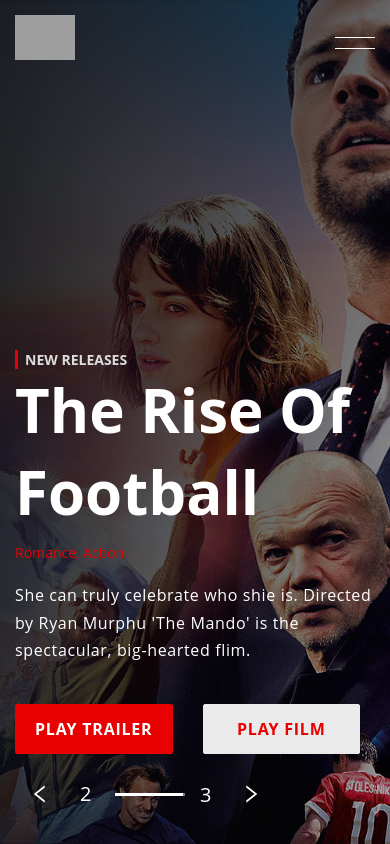
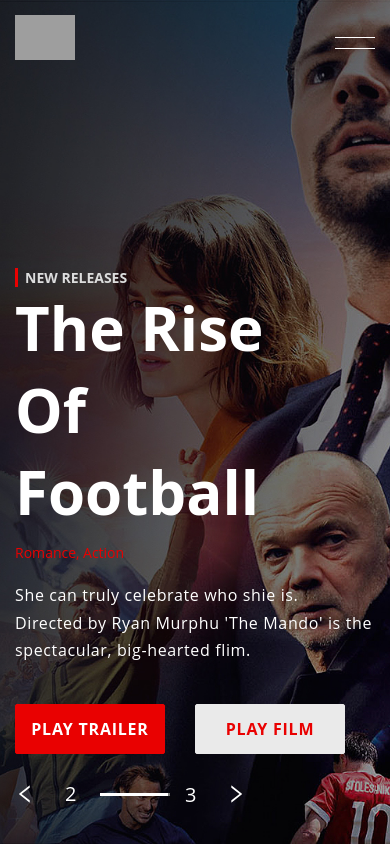
Before and after one commit to xizot/movie-reactjs, a React (Create React App) app: page / in a window 390 px wide. Shown: the top 844 px of the page. Built offline with nearby package versions, Linux system fonts and the light colour scheme; no server answers; grey boxes are pictures that could not be loaded.

Commit message:
fix mainvisual

```diff
--- a/src/assets/sass/1_layout/_layout.scss
+++ b/src/assets/sass/1_layout/_layout.scss
@@ -3,9 +3,13 @@
     width: 1200px;
     @include breakpoint(pro) {
         width: 100%;
-        padding: 0 30px;
+        padding: 0 70px;
     }
     @include breakpoint(tab) {
+        width: 100%;
+        padding: 0 45px;
+    }
+    @include breakpoint(sp) {
         width: 100%;
         padding: 0 15px;
     }
--- a/src/assets/sass/3_components/_slide.scss
+++ b/src/assets/sass/3_components/_slide.scss
@@ -10,6 +10,12 @@
             height: 100%;
         }
     }
+    &__prev.slick-arrow{
+        margin: 0 30px 0 0;
+    }
+    &__next.slick-arrow{
+        margin: 0 0 0 30px;
+    }
     &__controller {
         display: -webkit-box;
         display: flex;
@@ -18,11 +24,14 @@
         position: absolute;
         bottom: 30px;
 
-        right: 20px;
+        right: 50px;
         z-index: 2;
         @include breakpoint(tab) {
             right: unset;
-            left: 0;
+            left: 45px;
+        }
+        @include breakpoint(sp) {
+            left: 15px;
         }
     }
     &__item {
@@ -43,15 +52,24 @@
         width: 100%;
         display: flex;
         align-items: flex-end;
+        &__content{
+            padding-left: 200px;
+            width: 100%;
+            @include breakpoint(pro){
+                padding:0 70px;
+            }
+            @include breakpoint(tab){
+                padding: 0 40px;
+            }
+            @include breakpoint(sp){
+                padding: 0 15px;
+            }
+        }
         @include breakpoint(tab) {
             bottom: 90px;
+
         }
-        .l-container {
-            padding-right: 40%;
-            @include breakpoint(tab) {
-                padding-right: unset;
-            }
-        }
+
     }
 
     &__label {
--- a/src/assets/sass/style.css
+++ b/src/assets/sass/style.css
@@ -328,11 +328,18 @@ img {
 @media only screen and (max-width: 1200px) {
   .l-container {
     width: 100%;
-    padding: 0 30px;
-  }
-}
-
-@media only screen and (max-width: 812px) {
+    padding: 0 70px;
+  }
+}
+
+@media only screen and (max-width: 812px) {
+  .l-container {
+    width: 100%;
+    padding: 0 45px;
+  }
+}
+
+@media only screen and (max-width: 450px) {
   .l-container {
     width: 100%;
     padding: 0 15px;
@@ -957,6 +964,14 @@ img {
   height: 100%;
 }
 
+.c-slide__prev.slick-arrow {
+  margin: 0 30px 0 0;
+}
+
+.c-slide__next.slick-arrow {
+  margin: 0 0 0 30px;
+}
+
 .c-slide__controller {
   display: -webkit-box;
   display: -ms-flexbox;
@@ -966,14 +981,20 @@ img {
       align-items: center;
   position: absolute;
   bottom: 30px;
-  right: 20px;
+  right: 50px;
   z-index: 2;
 }
 
 @media only screen and (max-width: 812px) {
   .c-slide__controller {
     right: unset;
-    left: 0;
+    left: 45px;
+  }
+}
+
+@media only screen and (max-width: 450px) {
+  .c-slide__controller {
+    left: 15px;
   }
 }
 
@@ -1004,19 +1025,32 @@ img {
           align-items: flex-end;
 }
 
+.c-slide__info__content {
+  padding-left: 200px;
+  width: 100%;
+}
+
+@media only screen and (max-width: 1200px) {
+  .c-slide__info__content {
+    padding: 0 70px;
+  }
+}
+
+@media only screen and (max-width: 812px) {
+  .c-slide__info__content {
+    padding: 0 40px;
+  }
+}
+
+@media only screen and (max-width: 450px) {
+  .c-slide__info__content {
+    padding: 0 15px;
+  }
+}
+
 @media only screen and (max-width: 812px) {
   .c-slide__info {
     bottom: 90px;
-  }
-}
-
-.c-slide__info .l-container {
-  padding-right: 40%;
-}
-
-@media only screen and (max-width: 812px) {
-  .c-slide__info .l-container {
-    padding-right: unset;
   }
 }
 
--- a/src/components/MainVisuals.jsx
+++ b/src/components/MainVisuals.jsx
@@ -35,18 +35,19 @@ function Mainvisuals() {
                             loading="lazy"
                         />
                         <div className="c-slide__info">
-                            <div className="l-container">
+                            <div className="c-slide__info__content">
                                 <span className="c-slide__label">
                                     NEW RELEASES
                                 </span>
                                 <h3 className="c-title1">
-                                    The Rise Of Kingdoms
+                                    The Rise <br />
+                                    Of <br /> Kingdoms
                                 </h3>
                                 <div className="c-slide__cat">
                                     <span>Romance, Action</span>
                                 </div>
                                 <p className="c-slide__description">
-                                    She can truly celebrate who shie is.
+                                    She can truly celebrate who shie is.<br/>
                                     Directed by Ryan Murphu 'The Mando' is the
                                     spectacular, big-hearted flim.
                                 </p>
@@ -72,18 +73,19 @@ function Mainvisuals() {
                             loading="lazy"
                         />
                         <div className="c-slide__info">
-                            <div className="l-container">
+                            <div className="c-slide__info__content">
                                 <span className="c-slide__label">
                                     NEW RELEASES
                                 </span>
                                 <h3 className="c-title1">
-                                    The Rise Of Football
+                                    The Rise
+                                    <br /> Of <br /> Football
                                 </h3>
                                 <div className="c-slide__cat">
                                     <span>Romance, Action</span>
                                 </div>
                                 <p className="c-slide__description">
-                                    She can truly celebrate who shie is.
+                                    She can truly celebrate who shie is.<br/>
                                     Directed by Ryan Murphu 'The Mando' is the
                                     spectacular, big-hearted flim.
                                 </p>
@@ -109,16 +111,18 @@ function Mainvisuals() {
                             loading="lazy"
                         />
                         <div className="c-slide__info">
-                            <div className="l-container">
+                            <div className="c-slide__info__content">
                                 <span className="c-slide__label">
                                     NEW RELEASES
                                 </span>
-                                <h3 className="c-title1">The Rise Of Mandou</h3>
+                                <h3 className="c-title1">
+                                    The Rise <br /> Of <br /> Mandou
+                                </h3>
                                 <div className="c-slide__cat">
                                     <span>Romance, Action</span>
                                 </div>
                                 <p className="c-slide__description">
-                                    She can truly celebrate who shie is.
+                                    She can truly celebrate who shie is.<br/>
                                     Directed by Ryan Murphu 'The Mando' is the
                                     spectacular, big-hearted flim.
                                 </p>
```
Also changed, not shown: 2 other files (tests, documents, lock files or other folders).
